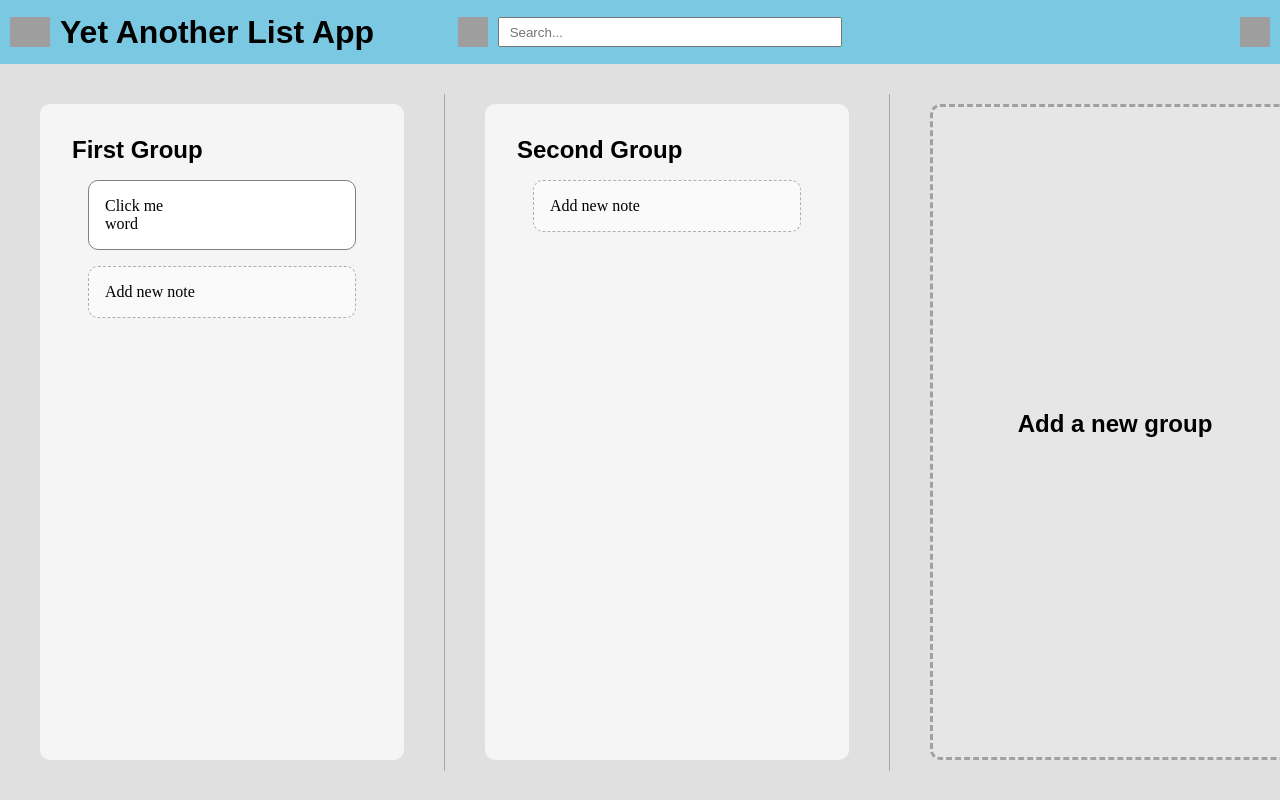
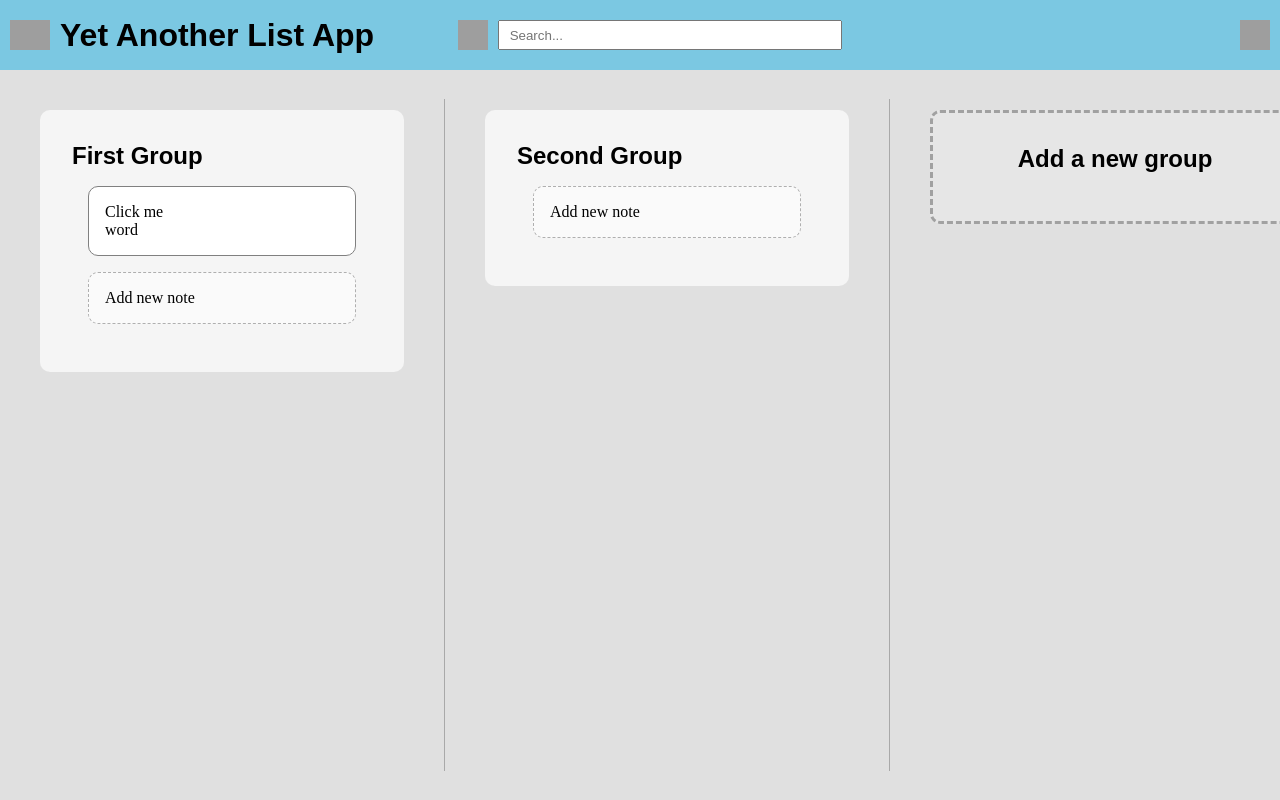
Before and after one commit to llin1592/Yet-Another-List-App, a React (Create React App) app: page / in a window 1280 px wide. Built offline with nearby package versions, Linux system fonts and the light colour scheme; grey boxes are pictures that could not be loaded; the HTML template or start-up script is replaced by a standard one.

Commit message:
made group column height dynamic

```diff
--- a/src/Styles/Dashboard.css
+++ b/src/Styles/Dashboard.css
@@ -8,6 +8,7 @@
     background-color: rgb(224, 224, 224);
     height:100%;
     overflow-x: auto;
+    align-items: start;
 }
 
 /*https://stackoverflow.com/questions/3148415/how-to-make-a-vertical-line-in-html*/
--- a/src/Styles/Group.css
+++ b/src/Styles/Group.css
@@ -7,6 +7,8 @@
 .group-container, .group-container-add {
     display: flex;
     min-width: 300px;
+    /* max-height must be 80% because 100% is of the parent, which has max-height of 100vh */
+    max-height: 80%;
     margin: 40px;
     padding: 2em;
     flex-direction: column;
--- a/src/Styles/Header.css
+++ b/src/Styles/Header.css
@@ -6,7 +6,7 @@
 .header-bar {
     display: flex;
     justify-content: space-between;
-    height: 70px;
+    min-height: 70px;
     background-color: rgb(123, 200, 226);
 }
 
```
